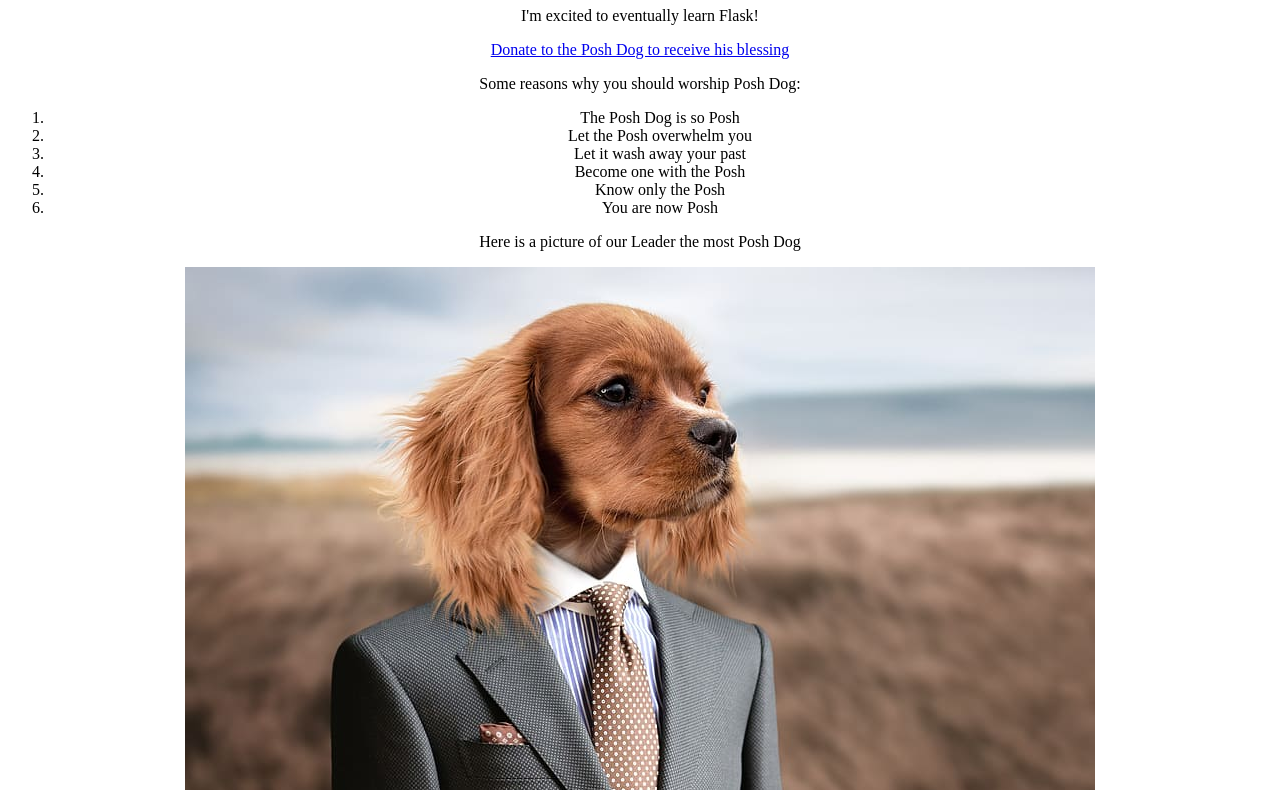
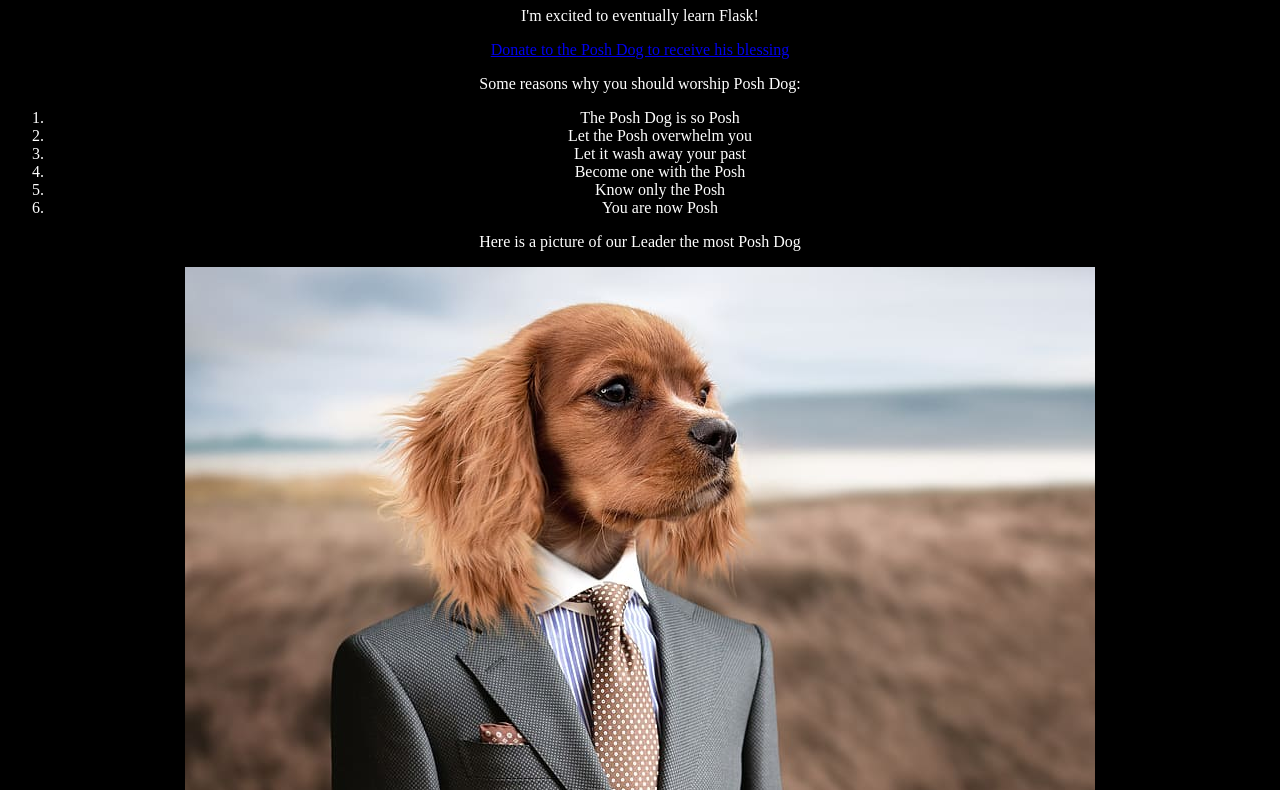
Before and after one commit to Vicillian/SteveWright, a plain HTML site: page index.html in a window 1280 px wide. Shown: the part 73-863 px from the top of the page. Drawn offline with Linux system fonts and the light colour scheme.

Commit message:
Changed Background to black

```diff
--- /dev/null
+++ b/blessing.css
@@ -0,0 +1,4 @@
+html{
+    background-color: black;
+    color:white;
+}
--- a/index.css
+++ b/index.css
@@ -1,5 +1,10 @@
 .theText {
     text-align:center;
+    color:white;
+    background-color: black;
+}
+html{
+    background-color: black;
 }
 
 .text {
--- a/index.html
+++ b/index.html
@@ -24,7 +24,7 @@
             <li>You are now Posh</li>
         </ol>
         <p>Here is a picture of our Leader the most Posh Dog</p>
-        <img src="poshDog.jpg"><br>\
+        <img src="poshDog.jpg"><br>
         <p>Pease stop calling us a Cult. We're not a cult.</p>
 
             </div>
```
Also changed, not shown: attacked.html (+1 -0 lines), blessing.html (+1 -0 lines), form.html (+1 -0 lines).
